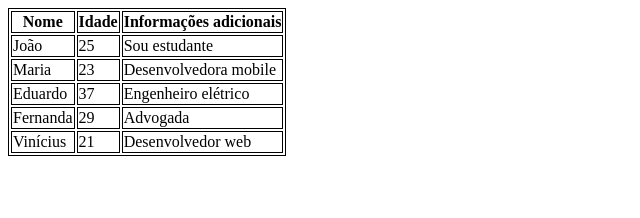
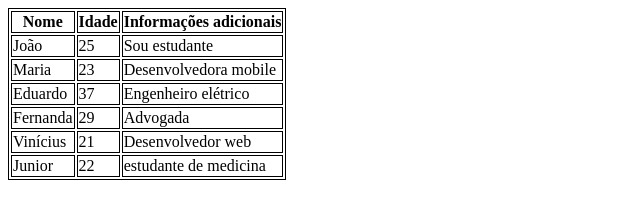
Before and after one commit to ViniCazuu/aula-tabela, a plain HTML site: page index.html in a window 1280 px wide. Shown: the whole page, without its empty margins (0-640 px from the left). Drawn offline with Linux system fonts and the light colour scheme.

Commit message:
Inclusão de mais uma linha na tabela

```diff
--- a/index.html
+++ b/index.html
@@ -42,6 +42,10 @@
             <td>21</td>
             <td>Desenvolvedor web</td>
         </tr>
+        <tr>
+            <td>Junior</td>
+            <td>22</td>
+            <td>estudante de medicina</td>
         </tr>
     </table>
 </body>
```
